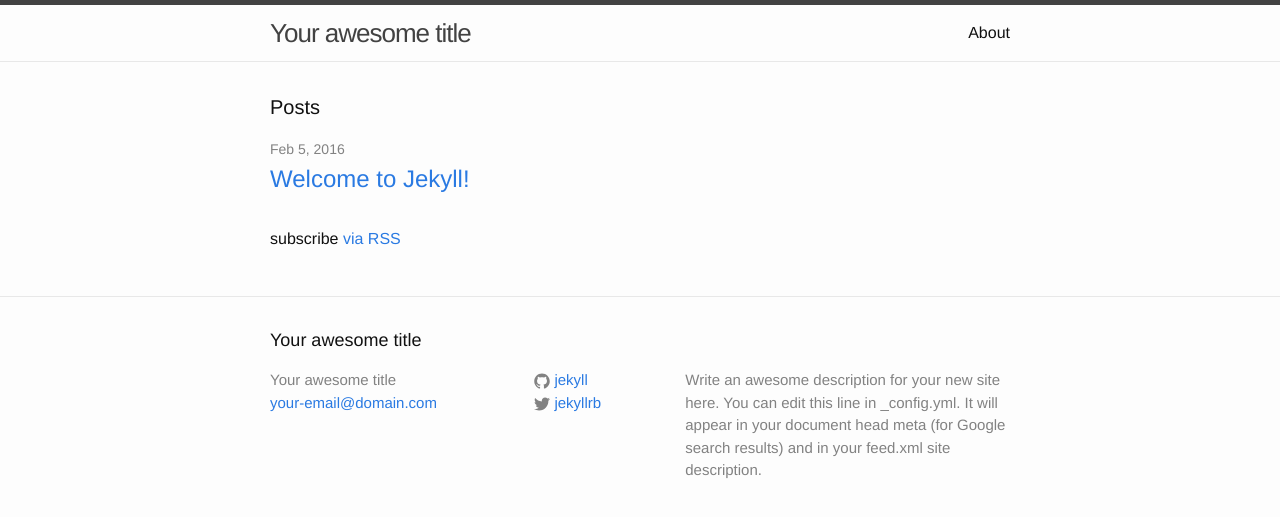
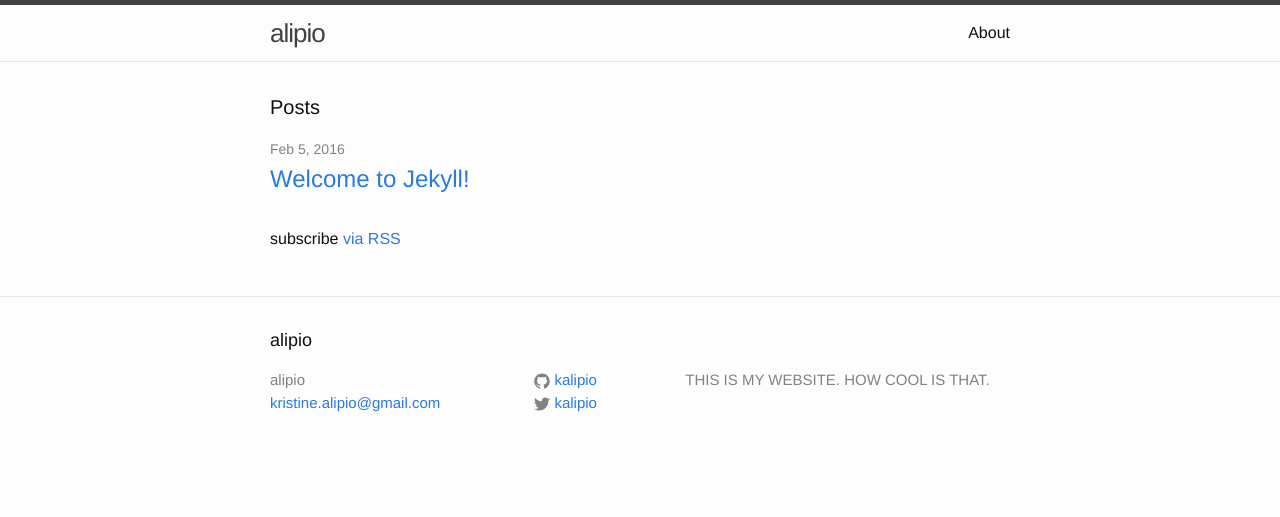
Before and after one commit to kalipio/kalipio.github.io, a Jekyll site: the page built from index.html, in a window 1280 px wide. Shown: the top 517 px of the page. Built offline with Jekyll 4.4.1, drawn with Linux system fonts in a browser that asks for light colours.

Commit message:
linking to the URL

```diff
--- a/_config.yml
+++ b/_config.yml
@@ -6,16 +6,13 @@
 # 'jekyll serve'. If you change this file, please restart the server process.
 
 # Site settings
-title: Your awesome title
-email: your-email@domain.com
-description: > # this means to ignore newlines until "baseurl:"
-  Write an awesome description for your new site here. You can edit this
-  line in _config.yml. It will appear in your document head meta (for
-  Google search results) and in your feed.xml site description.
+title: alipio
+email: kristine.alipio@gmail.com
+description: THIS IS MY WEBSITE.  HOW COOL IS THAT.
 baseurl: "" # the subpath of your site, e.g. /blog
-url: "http://yourdomain.com" # the base hostname & protocol for your site
-twitter_username: jekyllrb
-github_username:  jekyll
+url: "alip.io" # the base hostname & protocol for your site
+twitter_username: kalipio
+github_username:  kalipio
 
 # Build settings
 markdown: kramdown
```
Also changed, not shown: CNAME (added).
